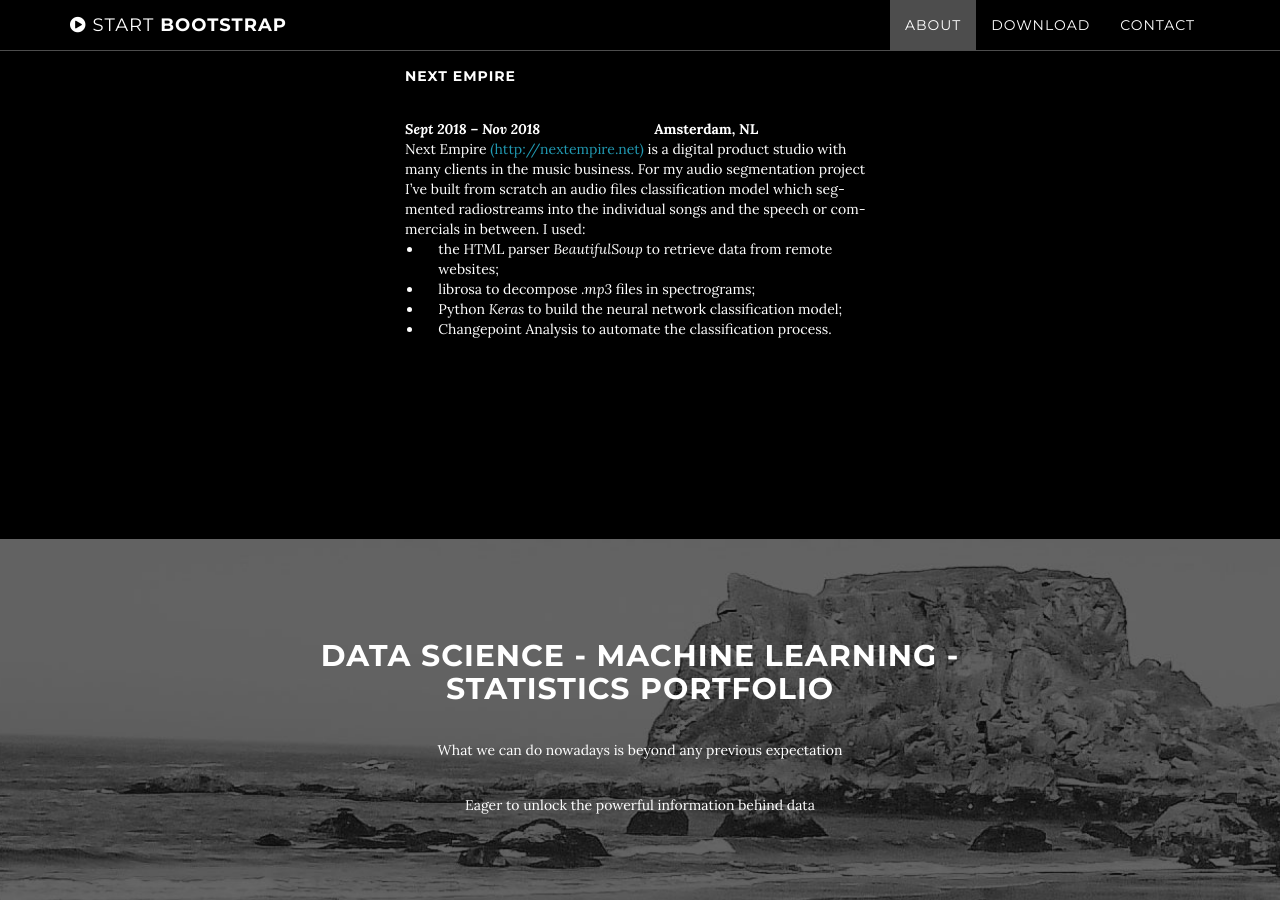
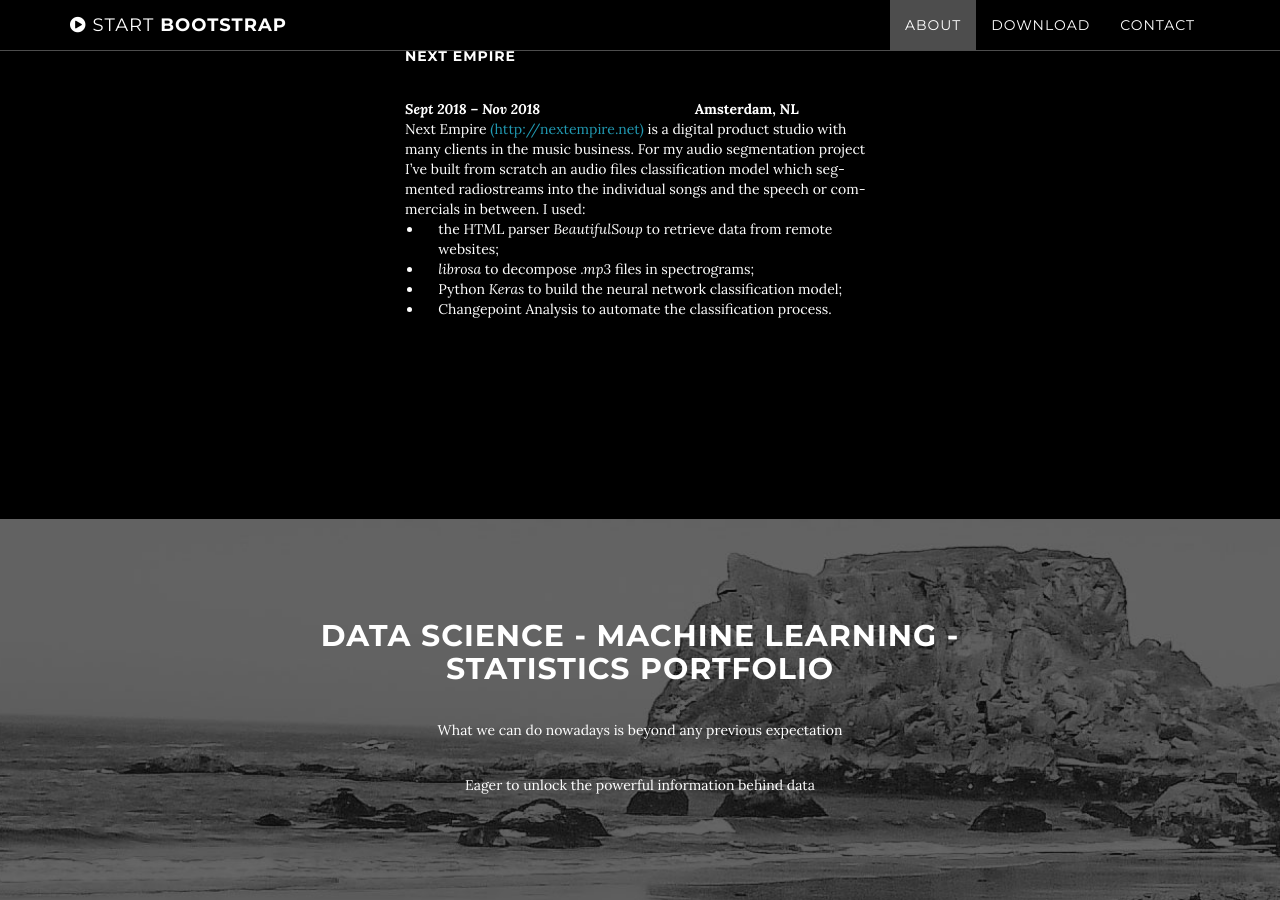
Before and after one commit to AgneseG/AgneseG.github.io, a Jekyll site: the page built from index.html, in a window 1280 px wide and 900 px high, scrolled down 2054 px. Built offline with Jekyll 4.4.1, drawn with Linux system fonts in a browser that asks for light colours.

Commit message:
Update about.html

```diff
--- a/_includes/about.html
+++ b/_includes/about.html
@@ -6,7 +6,7 @@
 
 <h3 class="container content-section text-align: right">Student and Research Assistant</h3>
 <h5>Data Science Lab - SIG Machine Learning Applications</h5>
-<strong class="col-lg-8 col-lg-offset-2" style="text-align: left;"><em>Feb 2018 &ndash; Ongoing &nbsp;</em> &nbsp; &nbsp; &nbsp; &nbsp; &nbsp; &nbsp; &nbsp; &nbsp; &nbsp; &nbsp; &nbsp; &nbsp; Utrecht, NL</strong>
+<strong class="col-lg-8 col-lg-offset-2" style="text-align: left;"><em>Feb 2018 &ndash; Ongoing &nbsp;</em> &nbsp; &nbsp; &nbsp; &nbsp; &nbsp; &nbsp; &nbsp; &nbsp; &nbsp; &nbsp; &nbsp; &nbsp; &nbsp; &nbsp; &nbsp; &nbsp; &nbsp; &nbsp; Utrecht, NL</strong>
 <div class="col-lg-8 col-lg-offset-2" style="text-align: left;">&nbsp;The objective of SIG ML:A is to bring machine learning experts and substantive researchers together to answer novel scientific questions in their domain. I worked on the following projects:</div>
 <ul>
 <li class="col-lg-8 col-lg-offset-2" style="text-align: left;"><strong>My Personality</strong>: personality analysis based on Facebook data</li>
@@ -20,22 +20,20 @@
 <br>
 <h3 class="container content-section text-align: right">Project Research Intern</h3>
 <h5 class="col-lg-8 col-lg-offset-2" style="text-align: left;">Centraal Bureau voor de Statistiek (CBS)</h5>
-<strong class="col-lg-8 col-lg-offset-2" style="text-align: left;"><em>Sept 2018 &ndash; Ongoing &nbsp;</em> &nbsp; &nbsp; &nbsp; &nbsp; &nbsp; &nbsp; &nbsp; &nbsp; &nbsp; &nbsp; &nbsp; &nbsp; Den Hague, NL</strong>
+<strong class="col-lg-8 col-lg-offset-2" style="text-align: left;"><em>Sept 2018 &ndash; Ongoing &nbsp;</em> &nbsp; &nbsp; &nbsp; &nbsp;&nbsp; &nbsp; &nbsp; &nbsp; &nbsp; &nbsp;  &nbsp; &nbsp; &nbsp; &nbsp; &nbsp; &nbsp; &nbsp; &nbsp; Den Hague, NL</strong>
 
 <div class="col-lg-8 col-lg-offset-2" style="text-align: left;">Researching a Ratio Imputation method for a more efficient and precise imputation of business missing data, using classical and machine learn- ing techniques.</div>
 <br>
 
 <br>
-
-<br>
 <h3 class="container content-section text-align: right">Project Traineeship</h3>
 <h5 class="col-lg-8 col-lg-offset-2" style="text-align: left;">Next Empire</h5>
-<strong class="col-lg-8 col-lg-offset-2" style="text-align: left;"><em>Sept 2018 &ndash; Nov 2018</em> &nbsp; &nbsp; &nbsp; &nbsp; &nbsp; &nbsp; &nbsp; &nbsp; &nbsp; &nbsp; &nbsp; &nbsp; &nbsp; &nbsp; &nbsp; Amsterdam, NL</strong>
+<strong class="col-lg-8 col-lg-offset-2" style="text-align: left;"><em>Sept 2018 &ndash; Nov 2018</em> &nbsp; &nbsp; &nbsp; &nbsp; &nbsp;&nbsp; &nbsp; &nbsp; &nbsp; &nbsp; &nbsp;  &nbsp; &nbsp; &nbsp; &nbsp; &nbsp; &nbsp; &nbsp; &nbsp; &nbsp; &nbsp; Amsterdam, NL</strong>
 
 <div class="col-lg-8 col-lg-offset-2" style="text-align: left;">Next Empire <a href="http://nextempire.net">(http://nextempire.net)</a>&nbsp;is a digital product studio with many clients in the music business. For my audio segmentation project I&rsquo;ve built from scratch an audio files classification model which seg- mented radiostreams into the individual songs and the speech or com- mercials in between. I used:</div>
 <ul>
 <li class="col-lg-8 col-lg-offset-2" style="text-align: left;">the HTML parser <em>BeautifulSoup</em> to retrieve data from remote websites;</li>
-<li class="col-lg-8 col-lg-offset-2" style="text-align: left;">librosa to decompose <em>.mp3</em> files in spectrograms;</li>
+<li class="col-lg-8 col-lg-offset-2" style="text-align: left;"><em>librosa</em> to decompose <em>.mp3</em> files in spectrograms;</li>
 <li class="col-lg-8 col-lg-offset-2" style="text-align: left;">Python <em>Keras</em> to build the neural network classification model;</li>
 <li class="col-lg-8 col-lg-offset-2" style="text-align: left;">Changepoint Analysis to automate the classification process.</li>
 </ul>
```
